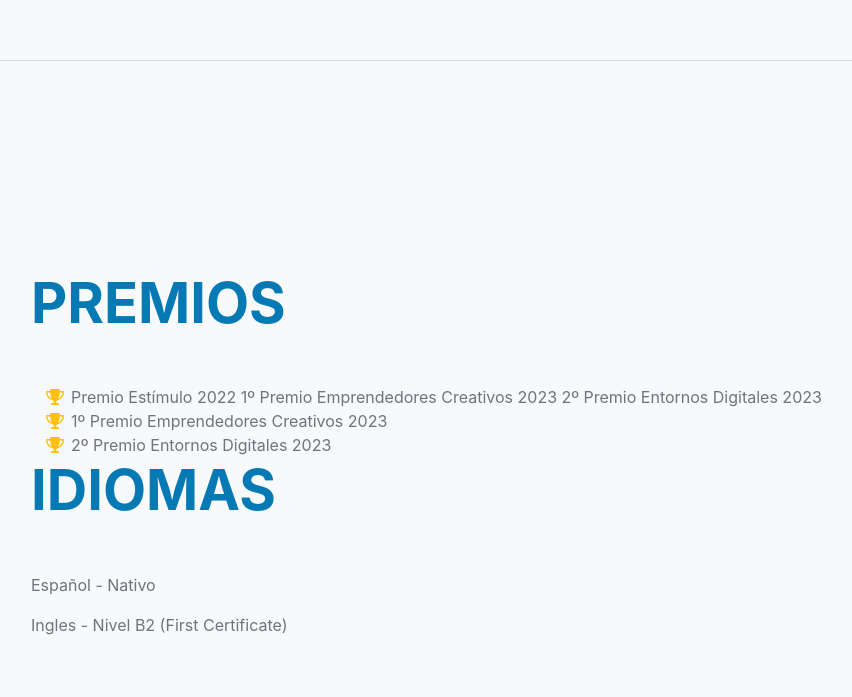
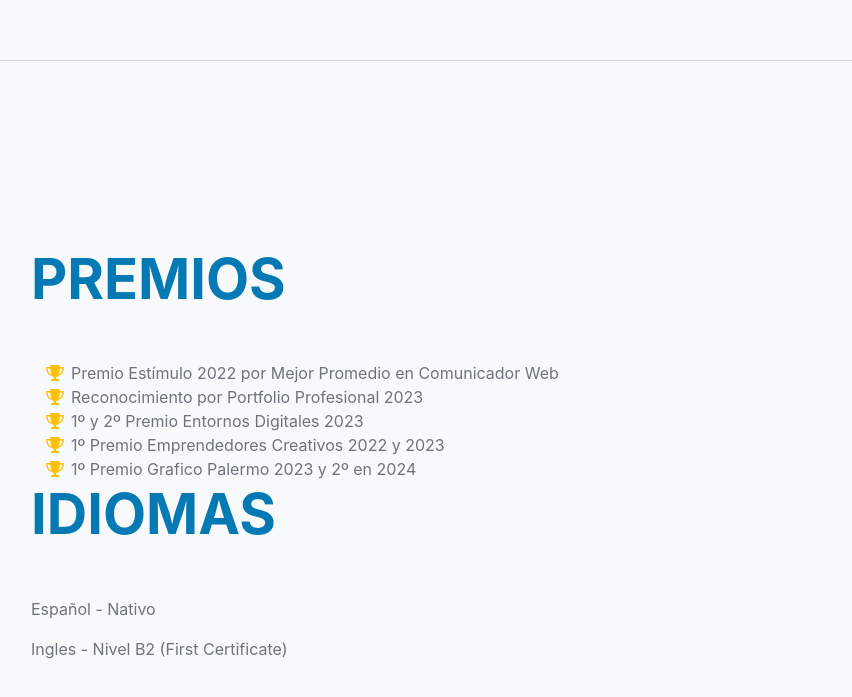
Before and after one commit to candechahpazian/Candela-Chahpazian, a plain HTML site: page index.html in a window 1280 px wide. Shown: the part 4074-4771 px from the top of the page, without its empty margins (289-1141 px from the left). Drawn offline with nearby package versions, Linux system fonts and the light colour scheme; files whose address does not match are found by name; a web font is replaced by a local one.

Commit message:
Update index.html

```diff
--- a/index.html
+++ b/index.html
@@ -174,18 +174,23 @@
                     <ul class="fa-ul mb-0">
                         <li>
                             <span class="fa-li"><i class="fas fa-trophy text-warning"></i></span>
-                            Premio Estímulo 2022
-
-                            1º Premio Emprendedores Creativos 2023
-                            2º Premio Entornos Digitales 2023
+                            Premio Estímulo 2022 por Mejor Promedio en Comunicador Web
                         </li>
                         <li>
                              <span class="fa-li"><i class="fas fa-trophy text-warning"></i></span>
-                            1º Premio Emprendedores Creativos 2023
+                            Reconocimiento por Portfolio Profesional 2023
                         </li>
                          <li>
                              <span class="fa-li"><i class="fas fa-trophy text-warning"></i></span>
-                            2º Premio Entornos Digitales 2023
+                            1º y 2º Premio Entornos Digitales 2023
+                        </li>
+                        <li>
+                             <span class="fa-li"><i class="fas fa-trophy text-warning"></i></span>
+                            1º Premio Emprendedores Creativos 2022 y 2023
+                        </li>
+                        <li>
+                             <span class="fa-li"><i class="fas fa-trophy text-warning"></i></span>
+                            1º Premio Grafico Palermo 2023 y 2º en 2024
                         </li>
                     </ul>
                     <h2 class="mb-5">Idiomas</h2>
```
